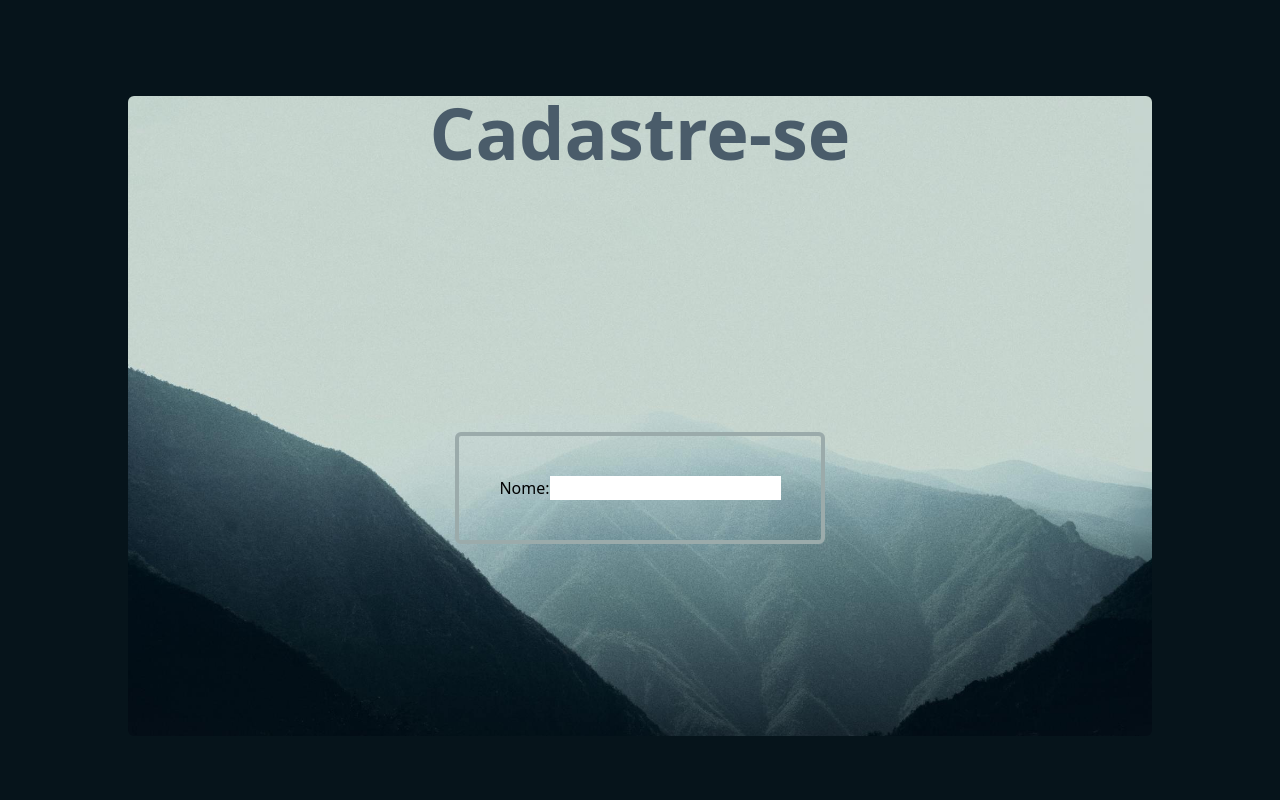
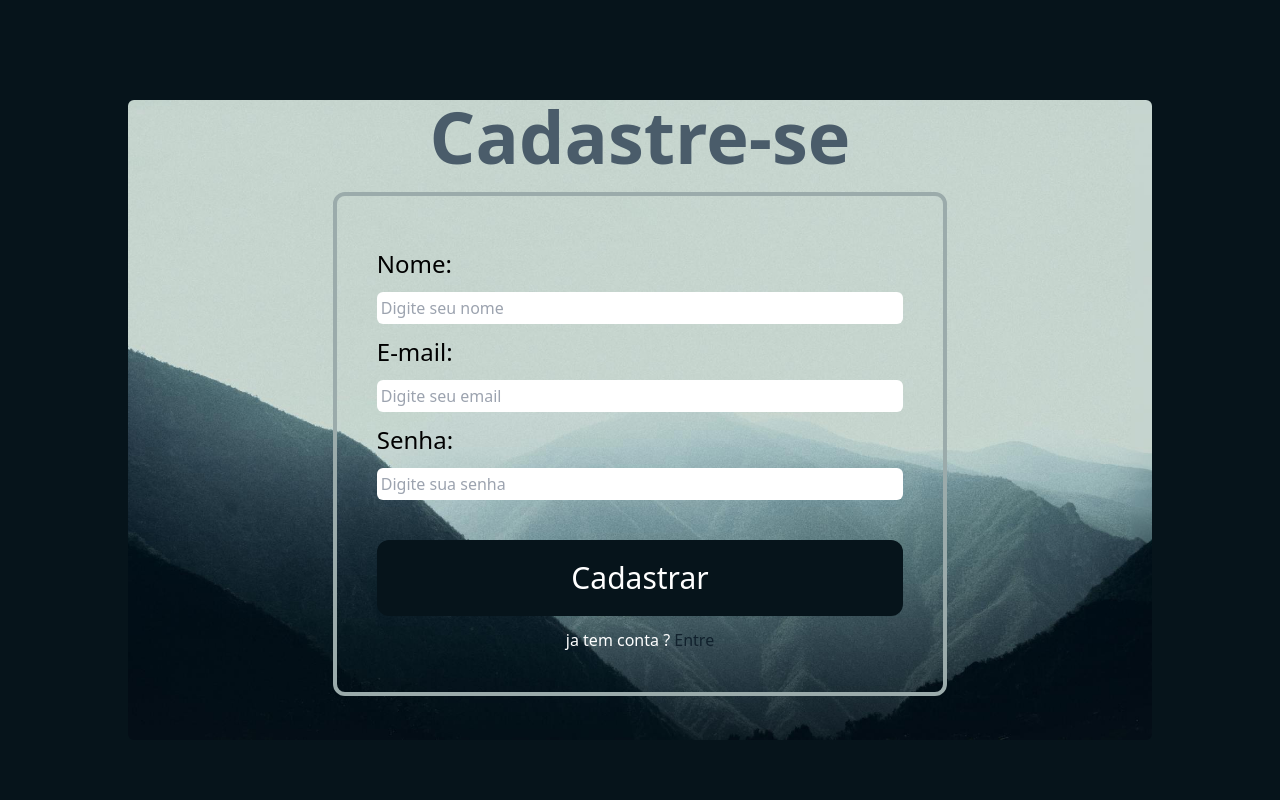
Before and after one commit to daviiisousa/User-Login, a React (Vite) app: page / in a window 1280 px wide. Built offline with nearby package versions, Linux system fonts and the light colour scheme.

Commit message:
forms feito

```diff
--- /dev/null
+++ b/src/components/button.tsx
@@ -0,0 +1,17 @@
+import { ReactNode } from "react";
+
+interface ButtonSendInterface {
+  children: ReactNode;
+  type: "button" | "submit" | "reset" | undefined;
+}
+
+export const ButtonSend = ({ children, type }: ButtonSendInterface) => {
+  return (
+    <button
+      className="bg-darkBlue text-white p-5 text-3xl mt-10 rounded-xl hover:bg-white/0 hover:border-2 border-darkBlue"
+      type={type}
+    >
+      {children}
+    </button>
+  );
+};
--- /dev/null
+++ b/src/layout/input.tsx
@@ -0,0 +1,12 @@
+interface InputFormInterface  {
+    type: string,
+    name: string,
+    id: string,
+    placeholder: string,
+}
+
+export const InputForm = ({type, name, id, placeholder}: InputFormInterface) => {
+    return(
+        <input className="mt-3 w-full rounded-md p-1" placeholder={placeholder} type={type} name={name} id={id} required/>
+    )
+}
--- /dev/null
+++ b/src/layout/label.tsx
@@ -0,0 +1,12 @@
+import { ReactNode } from "react";
+
+interface LabelFormProps {
+    children: ReactNode;
+    htmlFor: string
+}
+
+export const LabelForm = ({ children, htmlFor }: LabelFormProps) => {
+    return (
+        <label className="text-2xl mt-3 font-light" htmlFor={htmlFor}>{children}</label>
+    );
+};
--- a/src/pages/Home.tsx
+++ b/src/pages/Home.tsx
@@ -1,19 +1,33 @@
+import { LabelForm } from "../layout/label";
+import { InputForm } from "../layout/input";
+import { ButtonSend } from "../components/button";
+import { Link } from "react-router-dom";
 export const Home = () => {
-  return(
-    <body>
-    <main className="flex justify-center items-center bg-darkBlue h-screen">
-      <div className="w-4/5 h-4/5">
-          <div className="w-full h-full rounded-md bg-center bg-hero-pattern bg-cover ">
-            <h1 className="text-center text-7xl font-bold text-lightGraay mt-4">Cadastre-se</h1>
-            <div className="flex justify-center items-center w-full h-full">
-                <form className="border-4 p-10 rounded-md border-gray">
-                    <label htmlFor="nome">Nome:</label>
-                    <input type="text" name="nome" id="nome" required />
-                </form>
+  return (
+    <body className="h-screen">
+      <main className="flex justify-center items-center bg-darkBlue h-full">
+        <div className="w-4/5 h-4/5">
+          <div className="w-full h-full rounded-md bg-bottom bg-hero-pattern bg-cover ">
+            <h1 className="text-center text-7xl font-bold text-lightGraay my-5">
+              Cadastre-se
+            </h1>
+            <div className="flex justify-center items-center w-full ">
+              <form className="border-4 w-3/5 p-10 rounded-xl border-gray">
+                <div className="flex flex-col">
+                  <LabelForm htmlFor="nome">Nome:</LabelForm>
+                  <InputForm placeholder="Digite seu nome" id="nome" name="nome" type="text"/>
+                  <LabelForm htmlFor="email">E-mail:</LabelForm>
+                  <InputForm placeholder="Digite seu email" id="email" name="email" type="email"/>
+                  <LabelForm htmlFor="senha">Senha:</LabelForm>
+                  <InputForm placeholder="Digite sua senha" id="senha" name="senha" type="password" />
+                  <ButtonSend type="submit">Cadastrar</ButtonSend>
+                  <p className="text-white mt-3 text-center">ja tem conta ? <Link className="text-darkBlue2" to={'/login'}>Entre</Link></p>
+                </div>
+              </form>
             </div>
           </div>
-      </div>
-    </main>
-  </body>
-  )
+        </div>
+      </main>
+    </body>
+  );
 };
```
